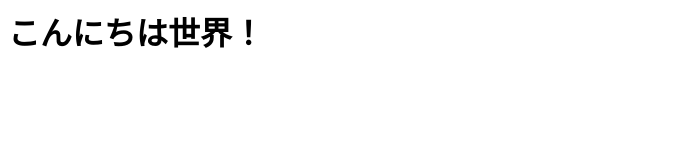
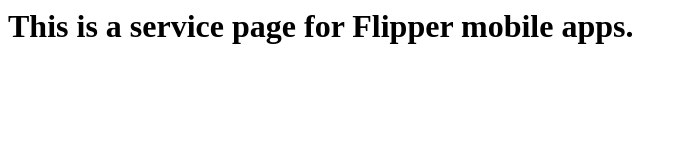
Before and after one commit to flipperdevices/flpr.app, a plain HTML site: page frontend/index.html in a window 1280 px wide. Shown: the whole page, without its empty margins (0-687 px from the left). Drawn offline with Linux system fonts and the light colour scheme.

Commit message:
Put some meaningful text

```diff
--- a/frontend/index.html
+++ b/frontend/index.html
@@ -1,2 +1,2 @@
 <meta charset="utf-8" />
-<h1>こんにちは世界！</h1>
+<h1>This is a service page for Flipper mobile apps.</h1>
```
